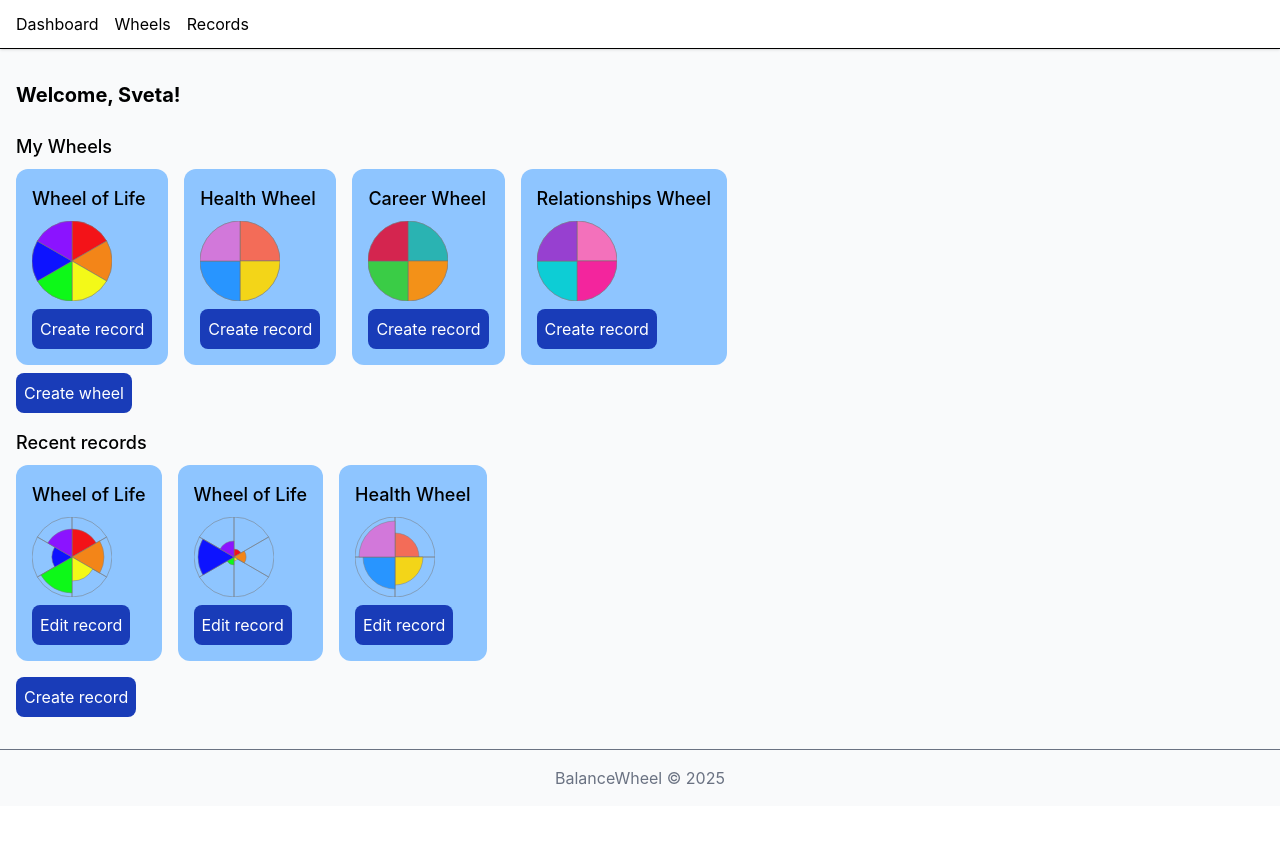
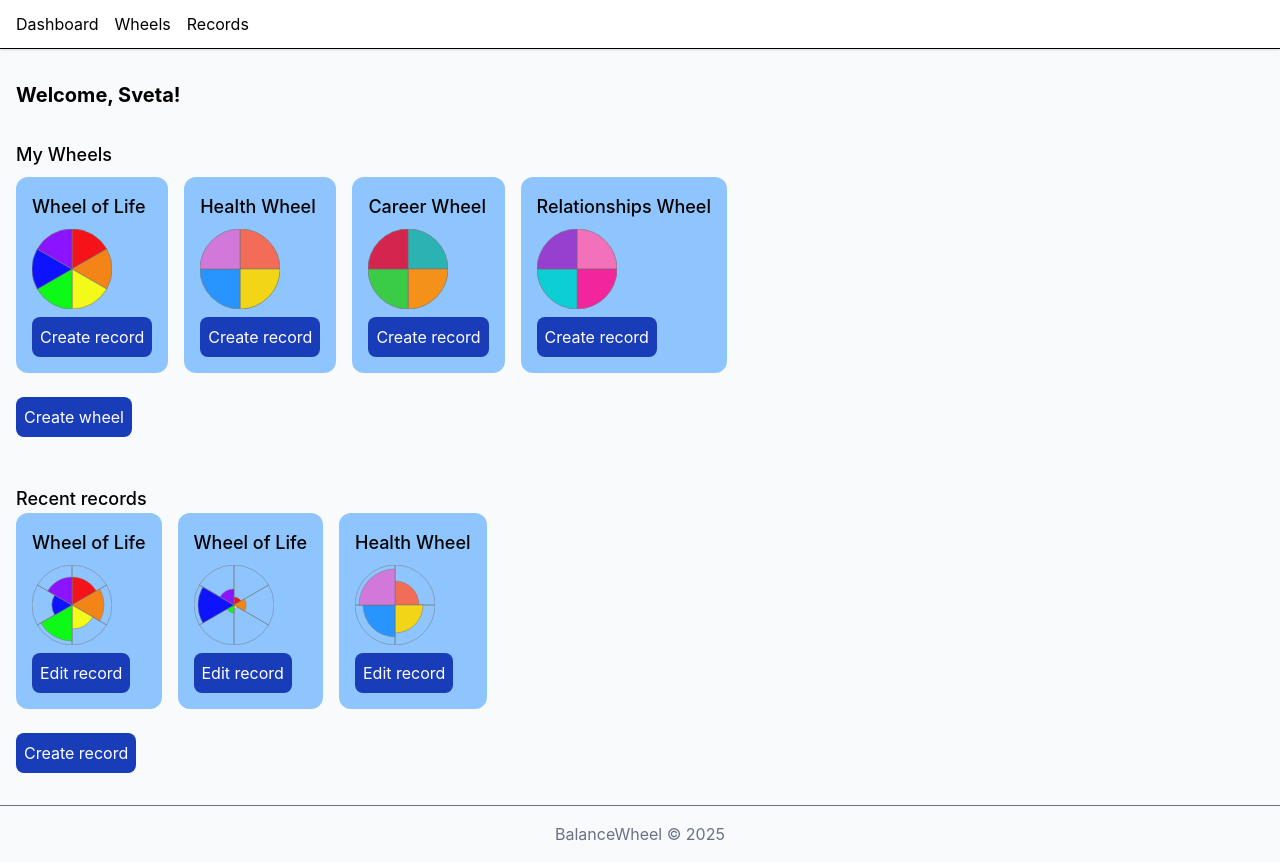
Before and after one commit to BalabaevRV/balance-wheel-front, a React (Vite) app: page /dashboard in a window 1280 px wide. Before the commit the page ends 806 px from the top, so only its background shows below. Built offline with nearby package versions, Linux system fonts and the light colour scheme.

Commit message:
fixies margin on dashboard page

```diff
--- a/src/pages/DashboardPage.tsx
+++ b/src/pages/DashboardPage.tsx
@@ -28,16 +28,16 @@ export const DashboardPage = () => {
 
   return (
     <>
-      <p className="text-xl font-bold mb-6">{t('welcome', { name: CurrentUserProfile.name })}</p>
-      <div className='mb-4'>
+      <p className="text-xl font-bold mb-8">{t('welcome', { name: CurrentUserProfile.name })}</p>
+      <div className='mb-12'>
         <p className="text-lg font-medium mb-2">{t('myWheels')}</p>
-        <ul className='flex gap-4 mb-2'>
+        <ul className='flex gap-4 mb-6'>
           {userWheels.length > 0 ? userWheels : <p>{t('myWheelsEmpty')}</p>}
         </ul>
         <Button onClick={createWheel}>{t('createWheel')}</Button>
       </div>
-      <div className='mb-4'>
-        <p className="text-lg font-medium mb-2">{t('recentRecords')}</p>
+      <div className='mb-6'>
+        <p className="text-lg font-medium mb-">{t('recentRecords')}</p>
         <ul className='flex gap-4'>
           {userRecords.length > 0 ? userRecords : <p>{t('myRecordsEmpty')}</p>}
         </ul>
```
